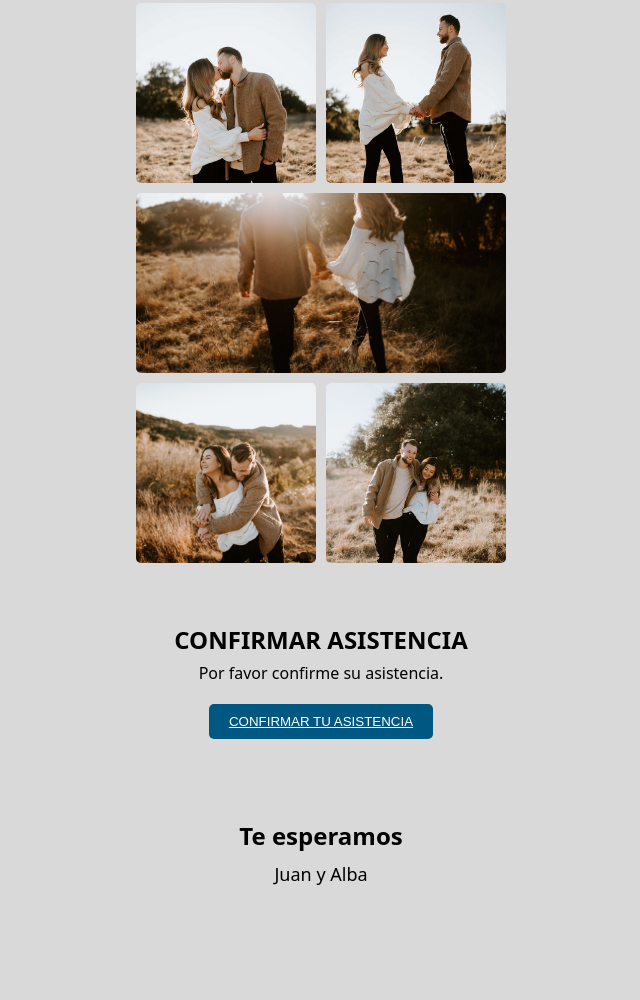
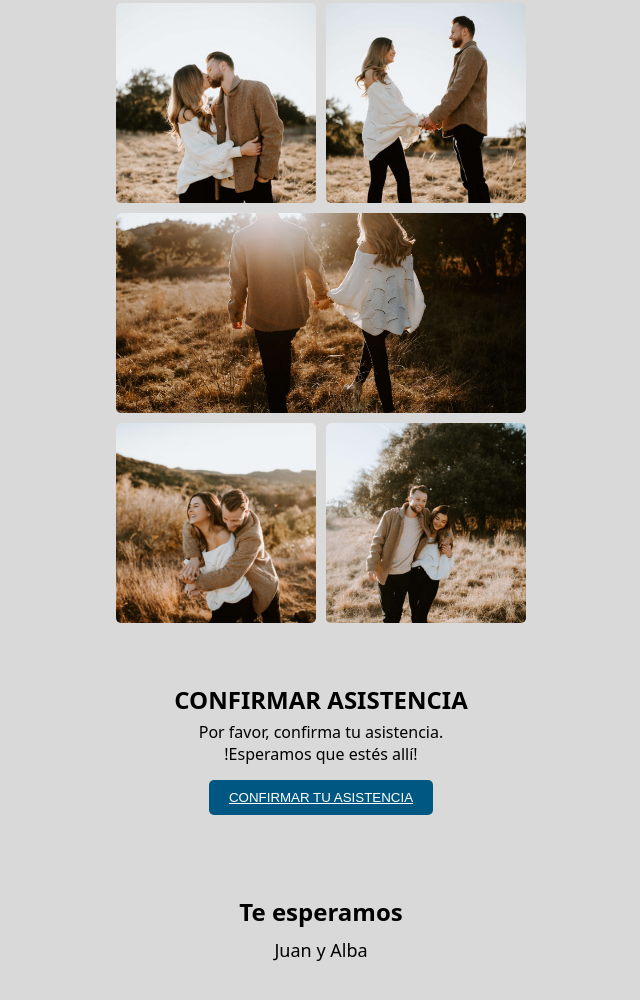
Before and after one commit to ludwingx/invitacion-1, an Astro site: page / in a window 1280 px wide. Shown: the part 2492-3492 px from the top of the page, without its empty margins (319-959 px from the left). Before the commit the page ends 3458 px from the top, so only its background shows below. Built offline with nearby package versions, Linux system fonts and the light colour scheme; Astro itself is replaced by a stand-in of ours.

Commit message:
modifiqued css

```diff
--- a/src/components/ConfirmAssistance.astro
+++ b/src/components/ConfirmAssistance.astro
@@ -4,7 +4,8 @@ import Button from "./Button.astro";
 
 <div class="confirmContainer">
     <h2 class="title">CONFIRMAR ASISTENCIA</h2>
-    <p class="subtitle">Por favor confirme su asistencia.</p>
+    <span class="subtitle" >Por favor, confirma tu asistencia.</span>
+    <span class="subtitle2" >!Esperamos que estés allí!</span>
     <Button url="https://forms.gle/3vSMHW2ig4bBLhPV9" text="CONFIRMAR TU ASISTENCIA">
 
     </Button>
@@ -16,7 +17,11 @@ import Button from "./Button.astro";
         margin-bottom: -10px;
     }
     .subtitle{
-        margin-bottom: 20px;
+
+        margin-top: 15px;
+    }
+    .subtitle2{
+        margin-bottom: 15px;
     }
     .confirmContainer{
         display: flex;
--- a/src/components/PhotoCollage.astro
+++ b/src/components/PhotoCollage.astro
@@ -41,14 +41,14 @@ const { photos } = Astro.props; // Mantener esta línea si usas props
     }
 
     .photo-box {
-        width: 180px; /* Ancho fijo para las cajas */
-        height: 180px; /* Altura fija para las cajas */
+        width: 200px; /* Ancho fijo para las cajas */
+        height: 200px; /* Altura fija para las cajas */
         overflow: hidden; /* Oculta la parte de la imagen que sobresale */
         border-radius: 5px; /* Opcional, para esquinas redondeadas */
     }
     .photo-box2 {
-        width: 370px; /* Ancho fijo para las cajas */
-        height: 180px; /* Altura fija para las cajas */
+        width: 410px; /* Ancho fijo para las cajas */
+        height: 200px; /* Altura fija para las cajas */
         overflow: hidden; /* Oculta la parte de la imagen que sobresale */
         border-radius: 5px; /* Opcional, para esquinas redondeadas */
     }
@@ -73,13 +73,13 @@ const { photos } = Astro.props; // Mantener esta línea si usas props
         }
 
         .photo-box {
-            width: 140px; /* Reduce el ancho de las cajas en pantallas pequeñas */
-            height: 140px; /* Reduce la altura en pantallas pequeñas */
+            width: 160px; /* Reduce el ancho de las cajas en pantallas pequeñas */
+            height: 160px; /* Reduce la altura en pantallas pequeñas */
         }
 
         .photo-box2 {
-            width: 290px; /* Reduce el ancho de las cajas en pantallas pequeñas */
-            height: 140px; /* Reduce la altura en pantallas pequeñas */
+            width: 330px; /* Reduce el ancho de las cajas en pantallas pequeñas */
+            height: 160px; /* Reduce la altura en pantallas pequeñas */
         }
     }
 </style>
```
